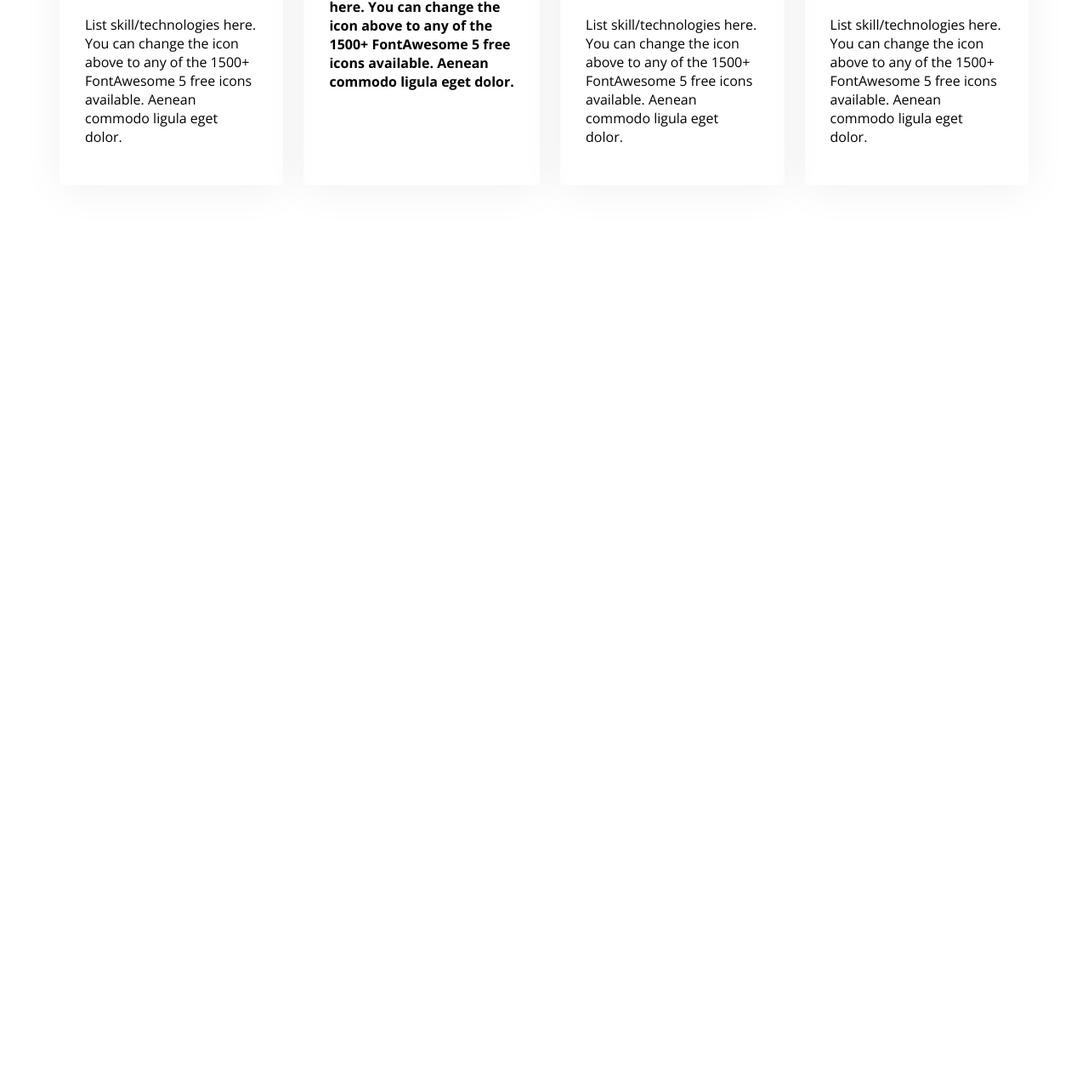
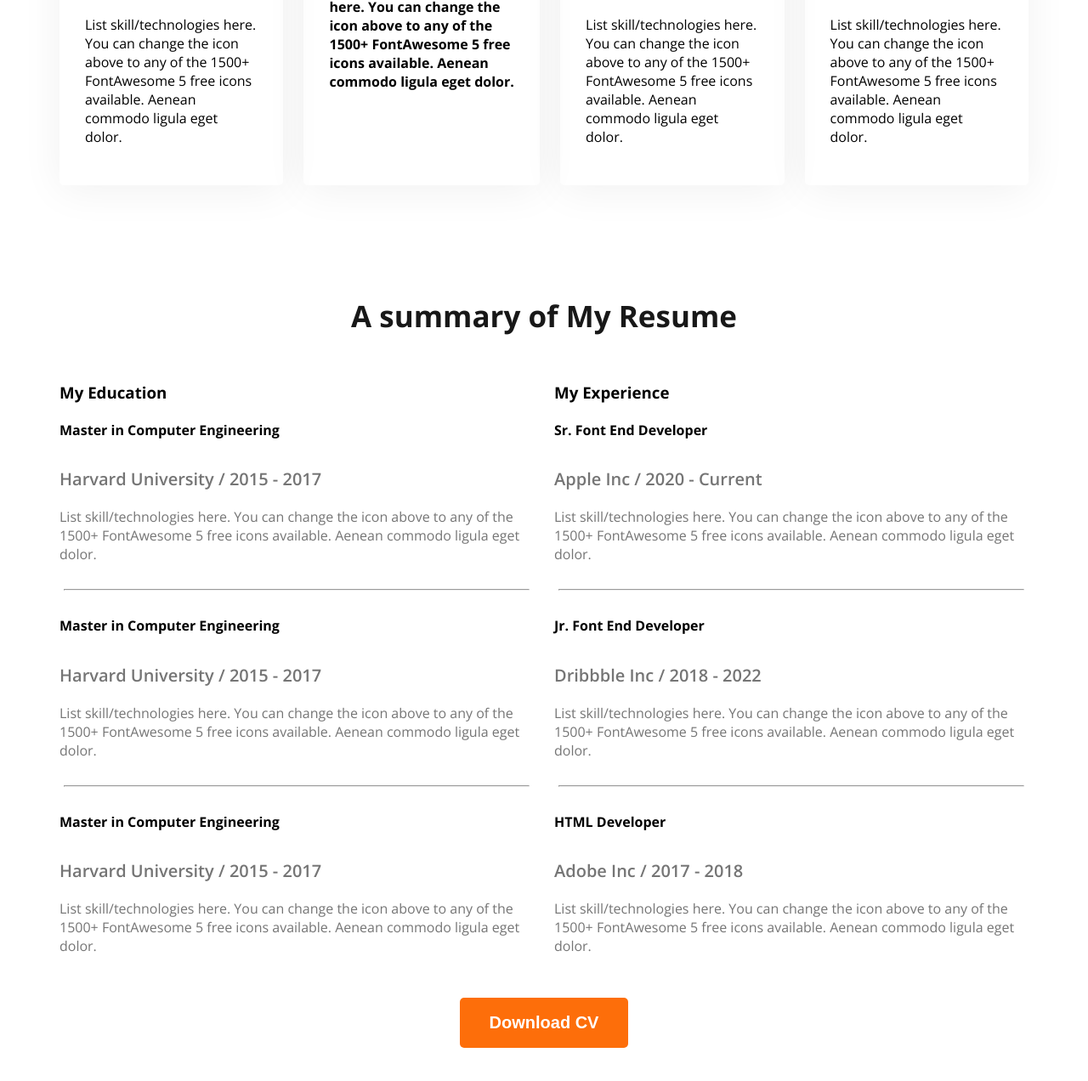
Before and after one commit to proallad/pcd-web-developer-portfoilio, a plain HTML site: page index.html in a window 1280 px wide. Shown: the part 1947-3219 px from the top of the page at 85% size. Before the commit the page ends 2295 px from the top, so only its background shows below. Drawn offline with nearby package versions, Linux system fonts and the light colour scheme.

Commit message:
added section

```diff
--- a/index.html
+++ b/index.html
@@ -89,6 +89,63 @@
 </div>
 </div>
  </section>
+ <section class="resume">
+    <h3 class="section-title text-center">A summary of My Resume</h3>
+    <div class="resume-container">
+        <!-- .resume-column*2>h3.resume-column-title+.experience*3>h4.experience-title+h5.experience-sub-title+.experience-description -->
+        <div class="resume-column">
+            <h3 class="resume-column-title">My Education</h3>
+            <div class="experience">
+                <h4 class="experience-title">Master in Computer Engineering</h4>
+                <h5 class="experience-sub-title">Harvard University / 2015 - 2017</h5>
+                <div class="experience-description">List skill/technologies here. You can change the icon above
+                    to any of the 1500+ FontAwesome 5 free icons available. Aenean commodo ligula eget dolor.</div>
+            </div>
+            <hr>
+            <div class="experience">
+                <h4 class="experience-title">Master in Computer Engineering</h4>
+                <h5 class="experience-sub-title">Harvard University / 2015 - 2017</h5>
+                <div class="experience-description">List skill/technologies here. You can change the icon above
+                    to any of the 1500+ FontAwesome 5 free icons available. Aenean commodo ligula eget dolor. </div>
+            </div>
+            <hr>
+            <div class="experience">
+                <h4 class="experience-title">Master in Computer Engineering</h4>
+                <h5 class="experience-sub-title">Harvard University / 2015 - 2017</h5>
+                <div class="experience-description">List skill/technologies here. You can change the icon above
+                    to any of the 1500+ FontAwesome 5 free icons available. Aenean commodo ligula eget dolor.</div>
+            </div>
+        </div>
+        <div class="resume-column">
+            <h3 class="resume-column-title">My Experience</h3>
+            <div class="experience">
+                <h4 class="experience-title">Sr. Font End Developer</h4>
+                <h5 class="experience-sub-title">Apple Inc / 2020 - Current</h5>
+                <div class="experience-description">List skill/technologies here. You can change the icon above
+                    to any of the 1500+ FontAwesome 5 free icons available. Aenean commodo ligula eget dolor.</div>
+                    <hr>
+            </div>
+            <div class="experience">
+                <h4 class="experience-title">Jr. Font End Developer</h4>
+                <h5 class="experience-sub-title">Dribbble Inc / 2018 - 2022</h5>
+                <div class="experience-description">List skill/technologies here. You can change the icon above
+                    to any of the 1500+ FontAwesome 5 free icons available. Aenean commodo ligula eget dolor.</div>
+                    <hr>
+            </div>
+            <div class="experience">
+                <h4 class="experience-title">HTML Developer</h4>
+                <h5 class="experience-sub-title">Adobe Inc / 2017 - 2018</h5>
+                <div class="experience-description">List skill/technologies here. You can change the icon above
+                    to any of the 1500+ FontAwesome 5 free icons available. Aenean commodo ligula eget dolor.</div>
+            </div>
+        </div>
+
+
+    </div>
+    <div class="text-center resume-download-cv">
+        <button class="btn-primary">Download CV</button> </div>
+
+ </section>
     </main>
     <footer>
 
--- a/styles/portfoilio.css
+++ b/styles/portfoilio.css
@@ -139,3 +139,24 @@ gap: 24px;
     border-radius: 5px;
     box-shadow: 0px 6px 50px 0px rgba(0, 0, 0, 0.06);
 }
+
+/* resume section styles */
+.resume-container{
+    display: flex;
+    gap: 24px;
+}
+.experience-description, .experience-sub-title{
+   color: rgba(117, 117, 117, 1);
+}
+.experience-sub-title{
+    font-size: 20px;
+    font-weight: 600;
+    margin-bottom: 20px ;
+}
+
+.resume hr{
+    margin: 30px 5px;
+}
+.resume-download-cv{
+    margin-top: 50px;
+}
```
